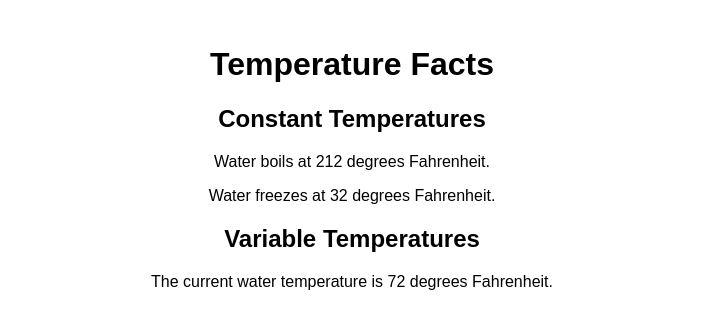
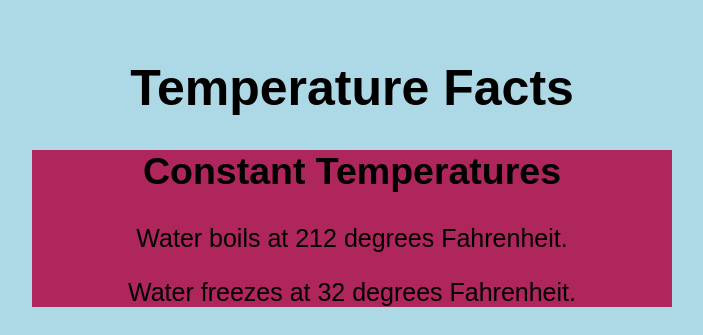
Before and after one commit to allimaddionah/m10-hw10-Myers-Kristin, a plain HTML site: page index.html in a window 1280 px wide. Shown: the top 335 px of the page, without its empty margins (288-991 px from the left). Drawn offline with Linux system fonts and the light colour scheme.

Commit message:
Add styling

```diff
--- a/index.html
+++ b/index.html
@@ -13,7 +13,7 @@
     </header>
     <!-- Main Section -->
     <main>
-      <section>
+      <section id="container">
         <h2>Constant Temperatures</h2>
         <p>Water boils at <span id="boiling-temp"></span> degrees Fahrenheit.</p>
         <p>Water freezes at <span id="freezing-temp"></span> degrees Fahrenheit.</p>
--- a/main.css
+++ b/main.css
@@ -4,6 +4,9 @@ body {
     font-family: sans-serif;
     margin: auto;
     padding-top: 25px;
+    font-size: 25px;
+	  background-color: lightblue;
+
   }
 
 .hide {
@@ -13,3 +16,9 @@ body {
   opacity: 1;
   transition: opacity 1s;
 }
+
+#container {
+  width: 50%;
+  background-color: #AE265C;
+  margin: 20px auto;
+}
```
